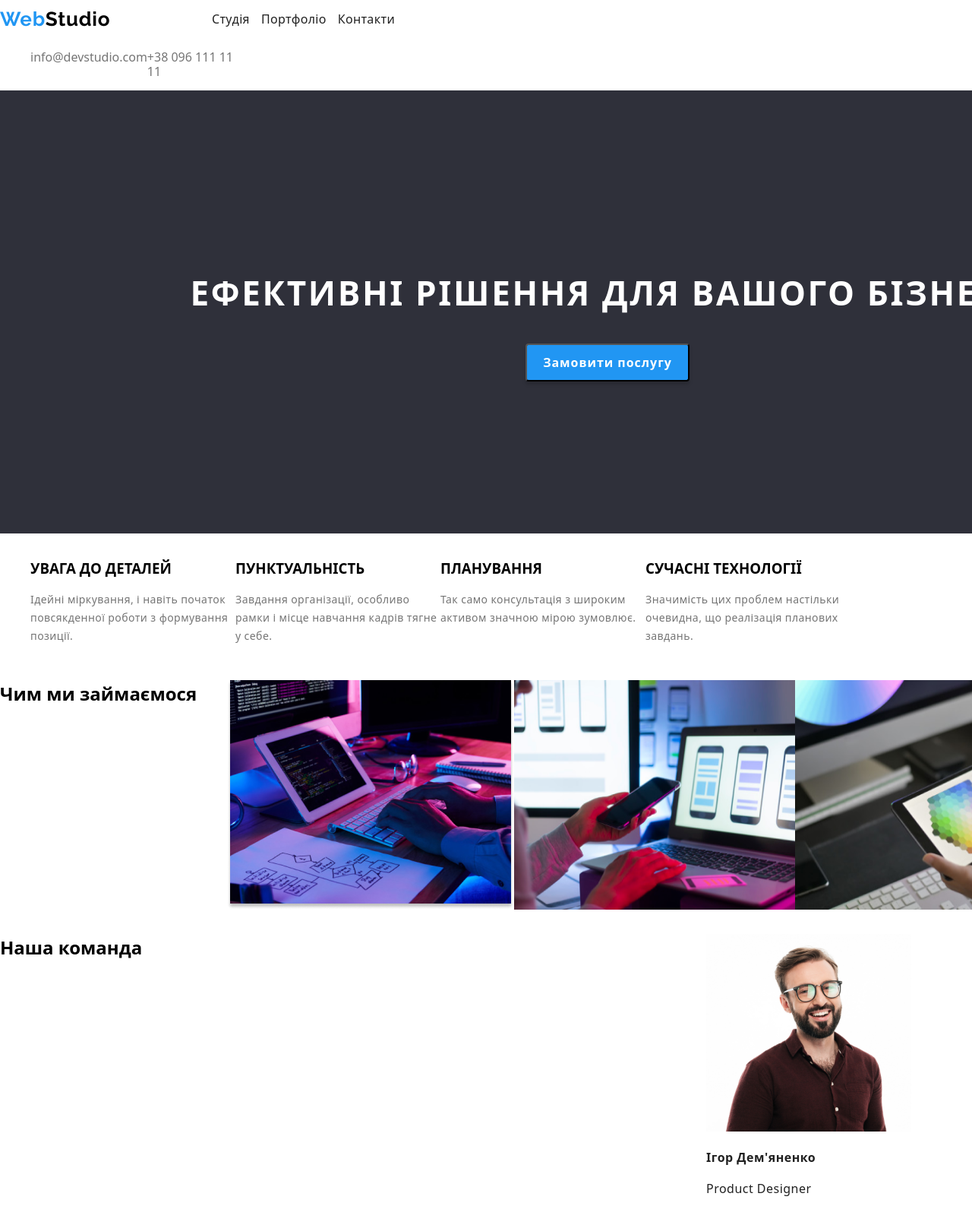
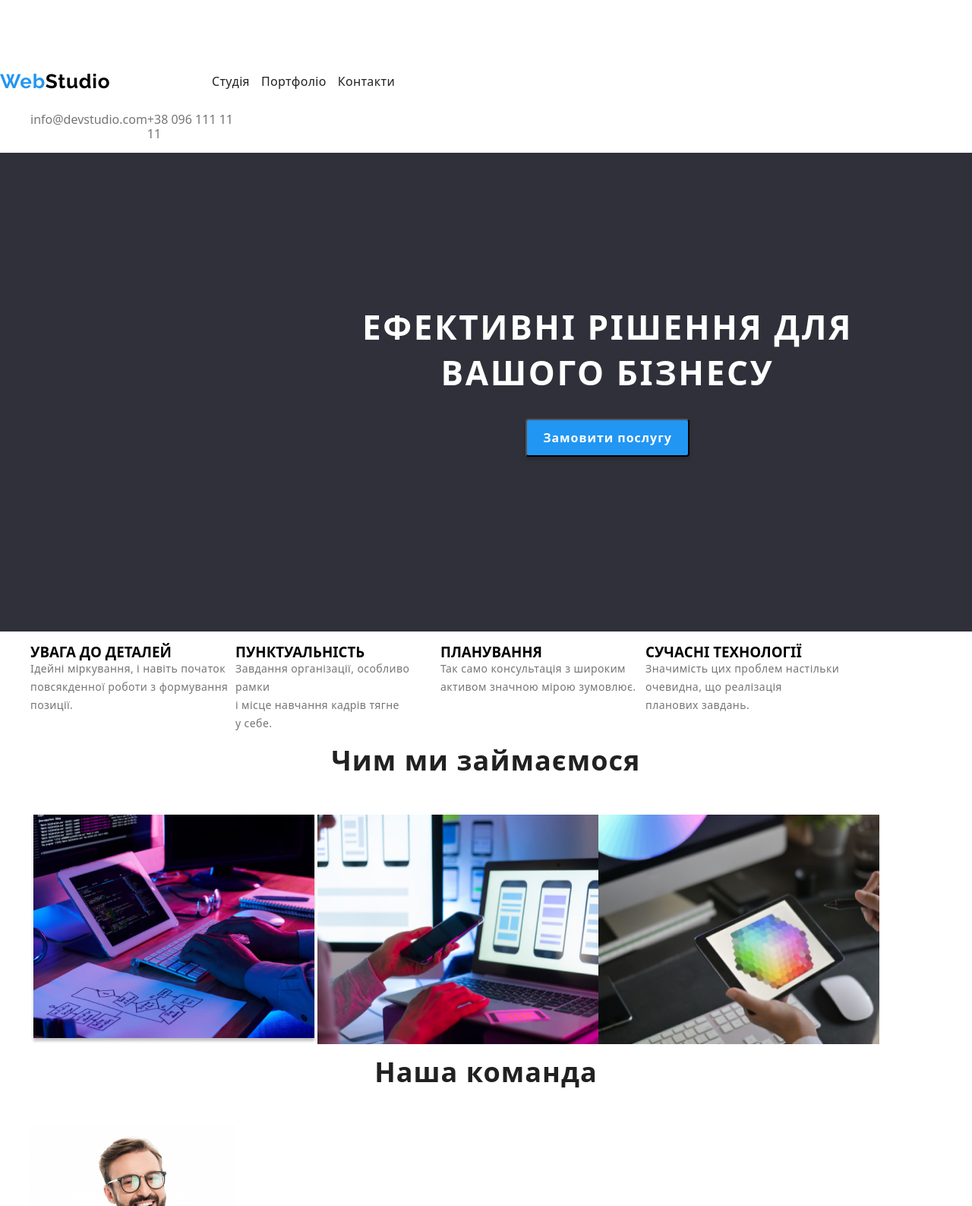
Before and after one commit to MiliutkinSerhiy/WebStudio, a plain HTML site: page index.html in a window 1280 px wide. Shown: the top 1587 px of the page at 76% size. Drawn offline with nearby package versions, Linux system fonts and the light colour scheme.

Commit message:
dhdfhdtr

```diff
--- a/CSS/style.css
+++ b/CSS/style.css
@@ -14,11 +14,18 @@
   overflow: hidden;
 }
 
+.header {
+  width: 1600px;
+}
+
 .header-container {
   display: flex;
   width: 1200px;
   margin: 0 auto;
+  margin-bottom: 32px;
+  padding: 25px 0;
   justify-content: space-between;
+  align-items: center;
 }
 
 ul {
@@ -46,6 +53,22 @@ ul {
   color: #2196f3;
 }
 
+h1,
+p,
+h2,
+h3 {
+  margin: 0;
+  padding: 0;
+}
+
+a {
+  text-decoration: none;
+}
+
+ul {
+  list-style: none;
+}
+
 .body {
   font-family: "Roboto";
 }
@@ -57,14 +80,10 @@ ul {
   line-height: 31px;
   letter-spacing: 0.03em;
   color: #000;
-  list-style-type: none;
-  text-decoration: none;
 }
 
 .Web {
   color: #2196f3;
-  list-style-type: none;
-  text-decoration: none;
 }
 
 .contact-link {
@@ -79,7 +98,6 @@ ul {
   letter-spacing: 0.02em;
 }
 .nav-list a {
-  text-decoration: none;
   color: #212121;
 }
 .nav-list a:hover {
@@ -91,10 +109,8 @@ ul {
   font-size: 14px;
   line-height: 16px;
   letter-spacing: 0.02em;
-  list-style-type: none;
 }
 .contact-list a {
-  text-decoration: none;
   color: #757575;
 }
 .contact-list a:hover {
@@ -125,13 +141,13 @@ ul {
   width: 1600px;
 }
 .hero-title {
+  margin-bottom: 30px;
   font-weight: 900;
   font-size: 44px;
   line-height: 1.36;
   text-align: center;
   letter-spacing: 0.06em;
   text-transform: uppercase;
-
   color: #ffffff;
 }
 .hero-btn {
@@ -144,6 +160,7 @@ ul {
   letter-spacing: 0.06em;
   color: #ffffff;
   margin: 0 auto;
+  margin-bottom: 30px;
   display: block;
 
   background: #2196f3;
@@ -152,30 +169,47 @@ ul {
 }
 
 .section3 {
-  display: flex;
+}
+
+.section3-title {
+  font-weight: 700;
+  font-size: 36px;
+  line-height: 42px;
+  text-align: center;
+  letter-spacing: 0.03em;
+  color: #212121;
+  margin-bottom: 50px;
 }
 
 .section3-imgs {
   display: flex;
   width: 370px;
+  list-style-type: none;
 }
 
 .section4 {
-  width: 1200px;
-  display: flex;
-  justify-content: space-between;
 }
 
 .section4-img {
   width: 270px;
 }
 
+.section4-title {
+  font-weight: 700;
+  font-size: 36px;
+  line-height: 42px;
+  text-align: center;
+  letter-spacing: 0.03em;
+  color: #212121;
+  margin-bottom: 48px;
+}
+
 .section4-text {
+  width: 1200px;
   font-size: 16px;
   line-height: 19px;
   letter-spacing: 0.03em;
   color: #212121;
-  list-style-type: none;
 }
 
 .section5 {
--- a/index.html
+++ b/index.html
@@ -17,7 +17,7 @@
   </head>
   <body>
     <div class="container">
-      <header>
+      <header class="header">
         <div class="header-container"></div>
           <nav class="header-nav">
             <div class="header-left">
@@ -42,7 +42,7 @@
 
       <main>
         <section class="hero">
-          <h1 class="hero-title">Ефективні рішення для вашого бізнесу</h1>
+          <h1 class="hero-title">Ефективні рішення для<br> вашого бізнесу</h1>
           <button class="hero-btn" type="button">Замовити послугу</button>
         </section>
 
@@ -52,28 +52,28 @@
             <li>
               <h3 class="features-subtitle">УВАГА ДО ДЕТАЛЕЙ</h3>
               <p class="features-text">
-                Ідейні міркування, і навіть початок
-                повсякденної роботи з формування
+                Ідейні міркування, і навіть початок<br>
+                повсякденної роботи з формування<br>
                 позиції.</p>
             </li>
             <li>
               <h3 class="features-subtitle">ПУНКТУАЛЬНІСТЬ</h3>
             <p class="features-text">
-              Завдання організації, особливо рамки
-              і місце навчання кадрів тягне
+              Завдання організації, особливо рамки<br>
+              і місце навчання кадрів тягне<br>
               у себе.</p>
             </li>
             <li>
               <h3 class="features-subtitle">ПЛАНУВАННЯ</h3>
               <p class="features-text">
-                Так само консультація з широким
+                Так само консультація з широким<br>
                 активом значною мірою зумовлює.</p>
             </li>
 
             <li>
               <h3 class="features-subtitle">СУЧАСНІ ТЕХНОЛОГІЇ</h3>
-              <p class="features-text">Значимість цих проблем настільки
-              очевидна, що реалізація
+              <p class="features-text">Значимість цих проблем настільки<br>
+              очевидна, що реалізація<br>
               планових
               завдань.</p>
             </li>
@@ -81,7 +81,7 @@
         </section>
 
         <section class="section3">
-          <h1>Чим ми займаємося</h1>
+          <h1 class="section3-title">Чим ми займаємося</h1>
           <ul class="section3-imgs">
             <img class="section3-img" src="./images/box 1.png" alt="" />
             <img class="section3-img" src="./images/box 2.png" alt="" />
@@ -93,22 +93,22 @@
           <h1 class="section4-title">Наша команда</h1>
           <ul>
             <li class="section4-text">
-              <img class="section4-img" src="./images/foto1.jpg" alt="" />
+              <img class="section4-img" src="./images/foto1.jpg" alt="man"/>
               <h4>Ігор Дем'яненко</h4>
               <p>Product Designer</p>
             </li>
             <li class="section4-text">
-              <img class="section4-img" src="./images/foto2.jpg" alt="" />
+              <img class="section4-img" src="./images/foto2.jpg" alt="man" />
               <h4>Ольга Рєпіна</h4>
               <p>Frontend Developer</p>
             </li>
             <li class="section4-text">
-              <img class="section4-img" src="./images/foto3.jpg" alt="" />
+              <img class="section4-img" src="./images/foto3.jpg" alt="man" />
               <h4>Микола Тарасов</h4>
               <p>Marketing</p>
             </li>
             <li class="section4-text">
-              <img class="section4-img" src="./images/foto4.jpg" alt="" />
+              <img class="section4-img" src="./images/foto4.jpg" alt="man" />
               <h4>Михайло Єрмаков</h4>
               <p>UI Designer</p>
             </li>
```
